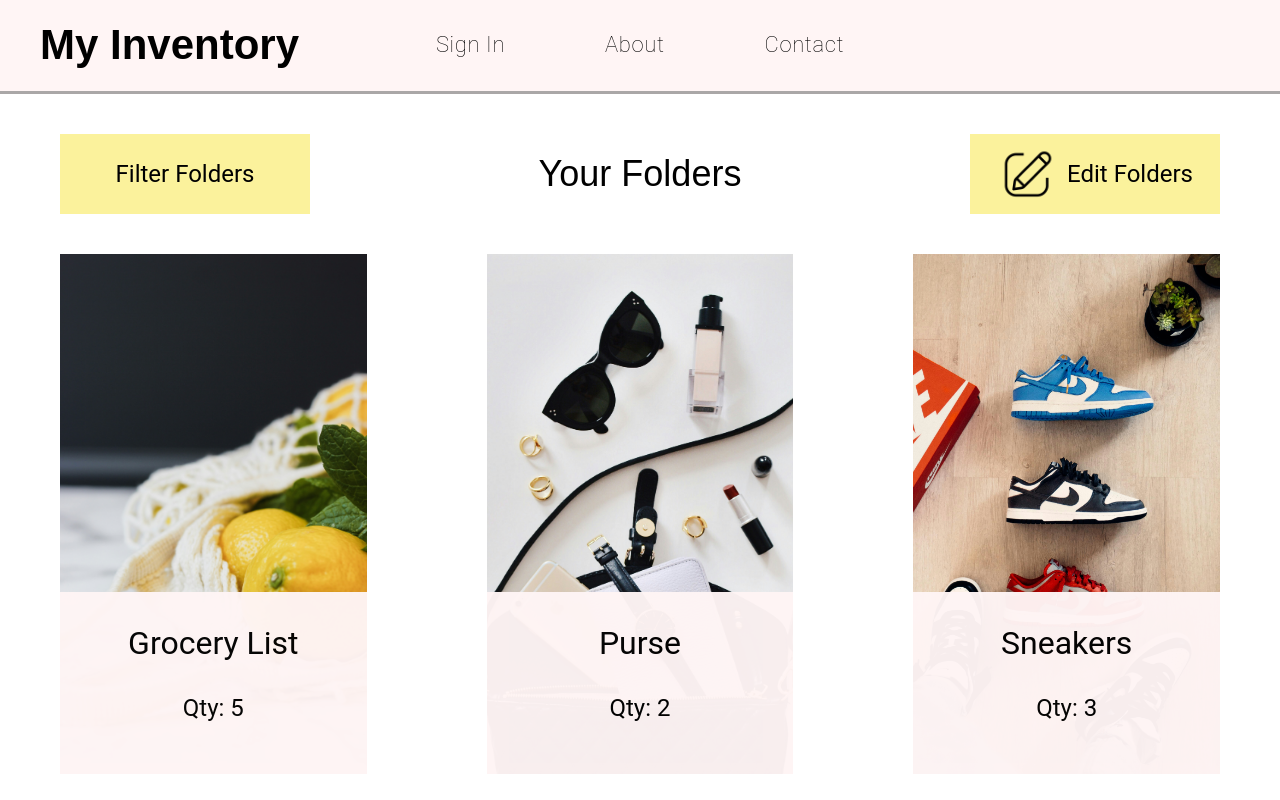
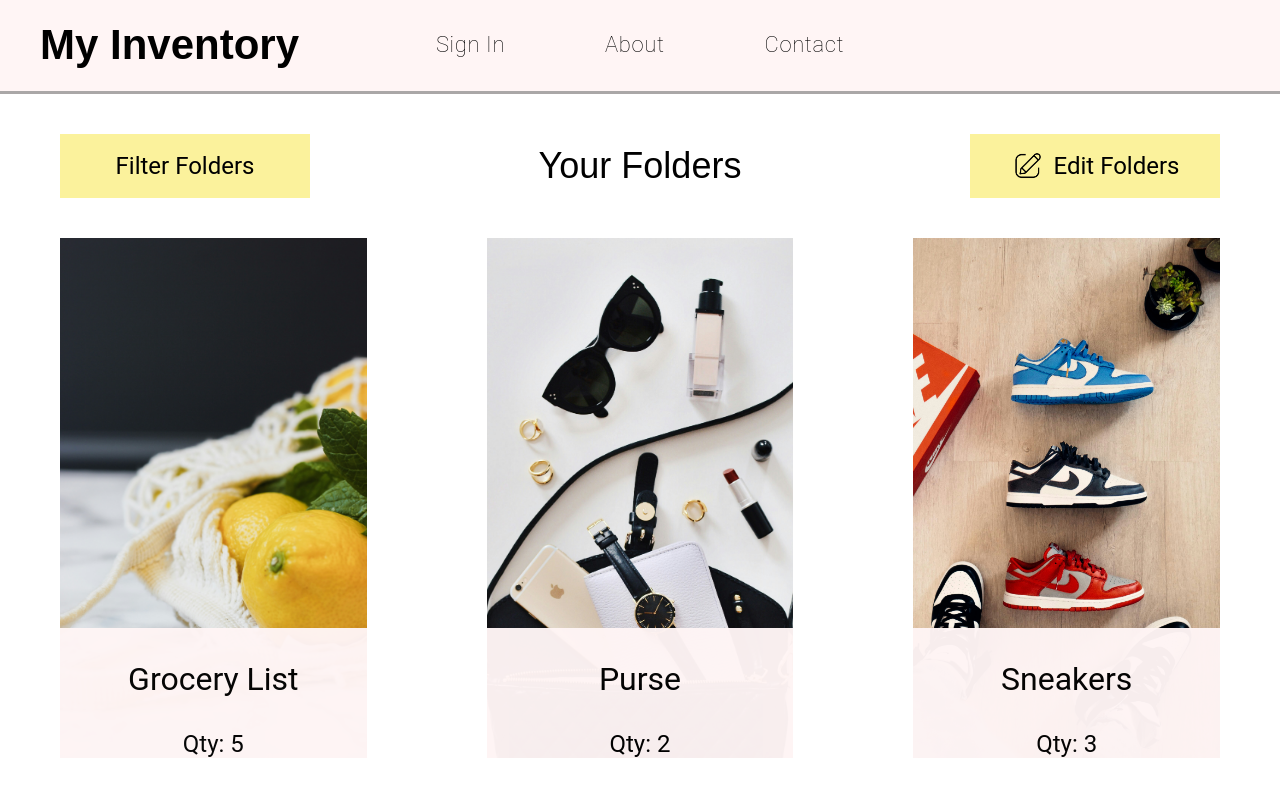
Before and after one commit to Luke7787/ImmaculateInventors, a React (Create React App) app: page /inventory in a window 1280 px wide. Shown: the top 800 px of the page. Built offline with nearby package versions, Linux system fonts and the light colour scheme.

Commit message:
added classnames lib and added delete functionality

```diff
--- a/package.json
+++ b/package.json
@@ -11,6 +11,7 @@
     "@testing-library/react": "^13.4.0",
     "@testing-library/user-event": "^13.5.0",
     "axios": "^1.6.5",
+    "classnames": "^2.5.1",
     "husky": "^9.0.11",
     "mongoose": "^8.1.1",
     "react": "^18.2.0",
--- a/src/ItemBox/ItemBox.module.css
+++ b/src/ItemBox/ItemBox.module.css
@@ -1,3 +1,12 @@
+@keyframes fadeIn {
+  from {
+    opacity: 0;
+  }
+  to {
+    opacity: 1;
+  }
+}
+
 .itemName,
 .itemQuantity,
 .deleteButton,
@@ -34,13 +43,62 @@
   }
 }
 
+.folderOverlayEditMode {
+  background-color: #FB9C9C !important;
+}
+
+.gridItemEditMode {
+  &:hover > *:not(.deleteButton){
+    filter: blur(2px);
+    cursor: auto !important;
+  }
+
+  &:hover {
+    .deleteButton {
+      visibility: visible;
+      animation: fadeIn 0.15s ease forwards;
+    }
+  }
+}
+
+.deleteButton {
+  visibility: hiden;
+  z-index: 10000;
+  position: absolute;
+  bottom: 50%;
+  height: 8%;
+  width: 34%;
+  font-size: 20px !important;
+  display: flex;
+  justify-content: center;
+  background-color: #d9534f;
+  align-items: center;
+  border-radius: 5px;
+  opacity: 0;
+  border: none;
+  color: white;
+
+  &:hover {
+    cursor: pointer;
+    background-color: #c9302c;
+  }
+}
+
+.iconImage {
+  height: 75%;
+  padding-right: 10px;
+}
+
+.addButtonActive {
+  background-color: #FB9C9C !important;
+}
 .addButton {
   padding: 10px 20px;
   background-color: #FBF29C;
   cursor: pointer;
   border: none;
   font-size: 24px;
-  height: 10vh;
+  height: 8vh;
   width: 250px;
   display: flex;
   justify-content: center;
@@ -70,16 +128,11 @@
   }
 }
 
-.iconImage {
-  height: 100%;
-  padding-right: 10px;
-}
-
 .folderNameOverlay {
   width: 100%;
   background-color: #FFF5F5;
   opacity: .97;
-  height: 35%;
+  height: 25%;
   bottom: 0;
   z-index: 1000;
 
@@ -107,17 +160,3 @@
   word-wrap: break-word;
   max-width: 100%;
 }
-
-.deleteButton {
-	padding: 5px 10px;
-	margin-top: 10px;
-	background-color: #d9534f;
-	color: white;
-	border: none;
-	cursor: pointer;
-	font-size: 0.8rem;
-}
-
-.deleteButton:hover {
-	background-color: #c9302c;
-}
--- a/src/ItemBox/ItemBox.tsx
+++ b/src/ItemBox/ItemBox.tsx
@@ -1,7 +1,7 @@
 import React, { useState } from 'react';
 import styles from './ItemBox.module.css';
 import AddItemModal from '../AddItemModal/AddItemModal.tsx';
-import Button from '@mui/material/Button';
+import classNames from 'classnames';
 
 interface ItemProps {
 	name: string;
@@ -34,30 +34,34 @@ const ItemBox = ({ items, onDelete, onAddNewItem }: ItemBoxProps) => {
 				</button>
 				<p>Your Folders</p>
 				<button
-					className={styles.addButton}
-					onClick={() => setIsModalOpen(true)}
+					className={classNames(styles.addButton, isEditMode && styles.addButtonActive)}
+					onClick={() => setIsEditMode(!isEditMode)}
 				>
-					<img src="/images/editIcon.png" className={styles.iconImage}/>
+					<img src="/images/editIcon.png" className={styles.iconImage} />
 					Edit Folders
 				</button>
 			</div>
 			<div className={styles.gridContainer}>
 				{items.map((item, index) => (
-					<div className={styles.gridItem} key={index}>
+					<div
+						className={classNames(
+							styles.gridItem,
+							isEditMode && styles.gridItemEditMode
+						)}
+						key={index}
+					>
 						<img
 							src={item.image}
 							alt={item.name}
 							className={styles.itemImage}
 						/>
-						{/* <Button
-							variant="contained"
-							color="error"
-							onClick={() => onDelete(item.name)}
-							className={styles.deleteButton}
+						{isEditMode && <button onClick={() => onDelete(item.name)}className={styles.deleteButton}>Delete Folder</button>}
+						<div
+							className={classNames(
+								styles.folderNameOverlay,
+								isEditMode && styles.folderOverlayEditMode
+							)}
 						>
-							Delete
-						</Button> */}
-						<div className={styles.folderNameOverlay}>
 							<div className={styles.itemName}>
 								<p>{item.name}</p>
 							</div>
```
Also changed, not shown: 1 other file (tests, documents, lock files or other folders).
